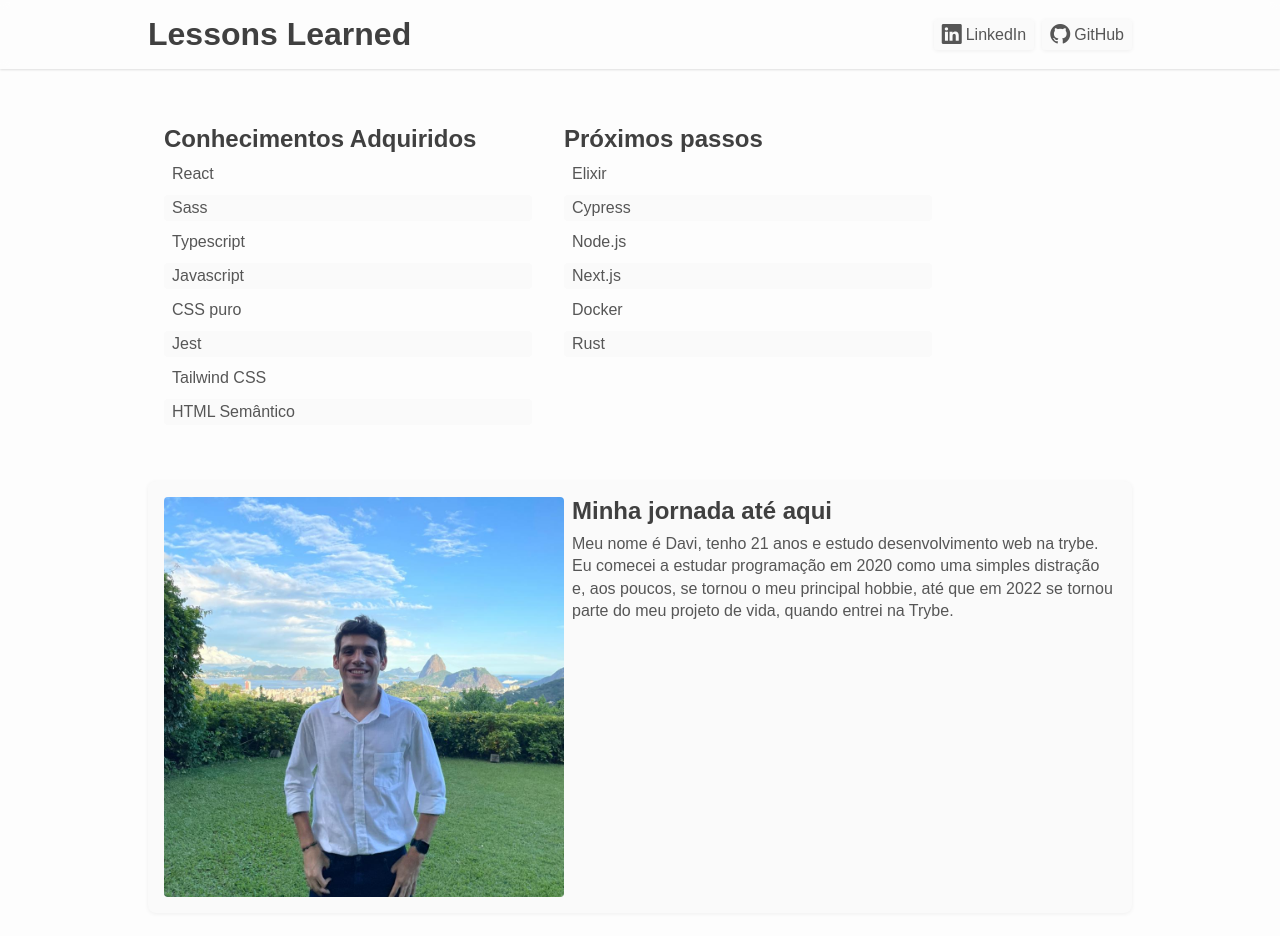
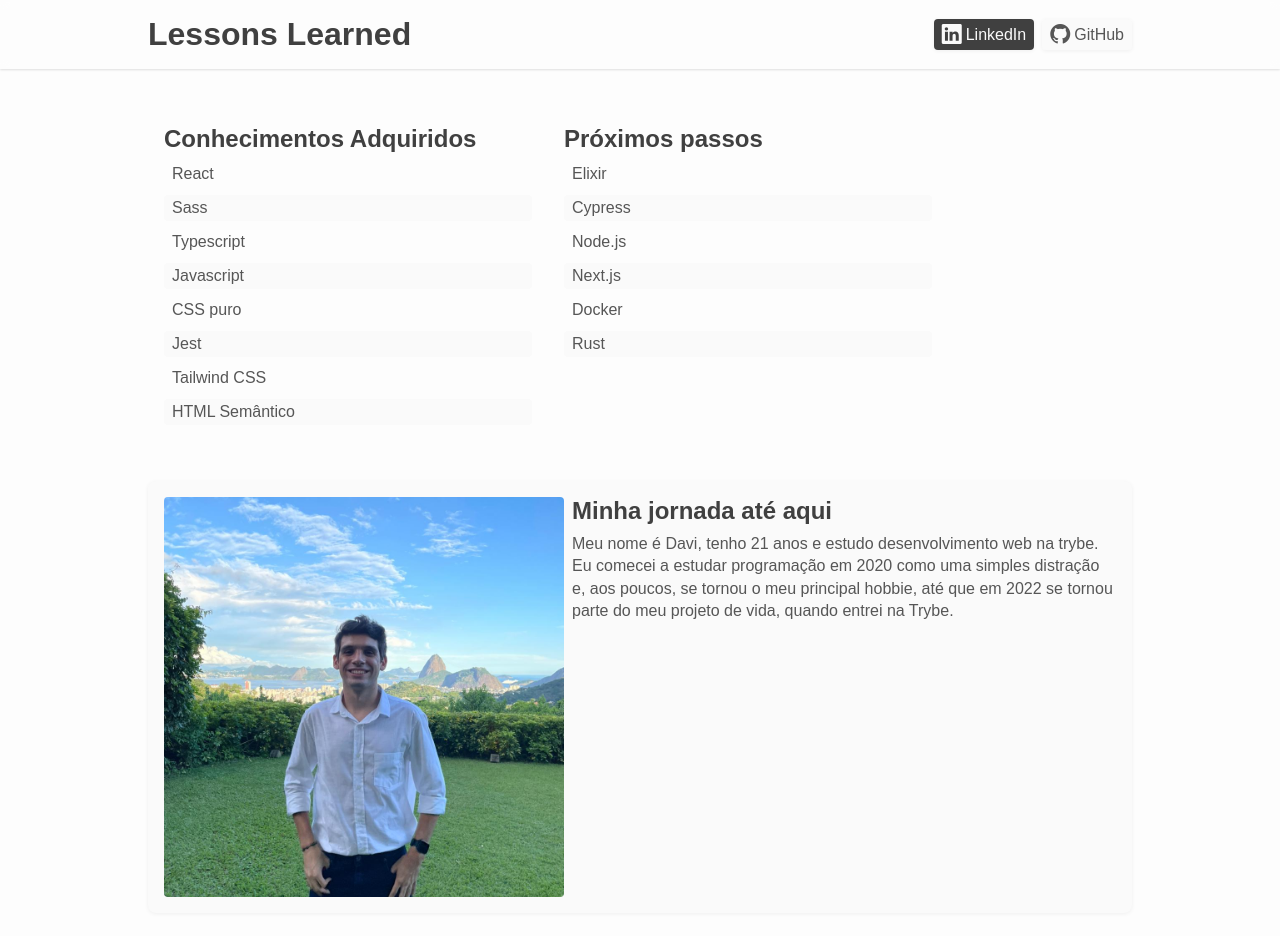
Before and after one commit to DN4Davi/Lessons-Learned, a website built with Vite: page index.html in a window 1280 px wide. In both pictures the pointer is over the link "LinkedIn". Built offline with nearby package versions, Linux system fonts and the light colour scheme.

Commit message:
hover nos links

```diff
--- a/src/style.css
+++ b/src/style.css
@@ -53,6 +53,12 @@ body {
   border-radius: 4px;
   background-color: #fafafa;
   box-shadow: 0 1px 4px rgb(12 12 12 / 6%);
+  transition: all 0.3s ease-in;
+}
+
+.page-header .navlink:hover {
+  background-color: #404040;
+  color: #fafafa;
 }
 
 .page-header .bi {
```
Also changed, not shown: README.md.
